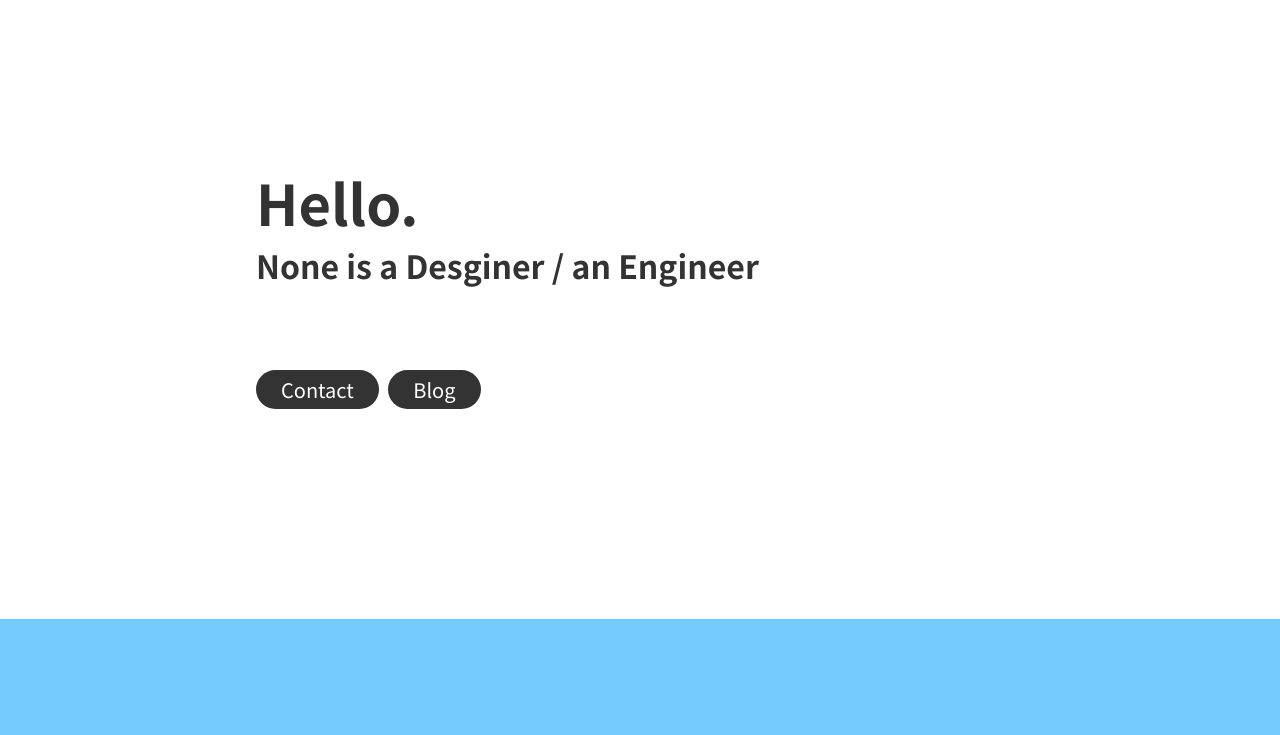
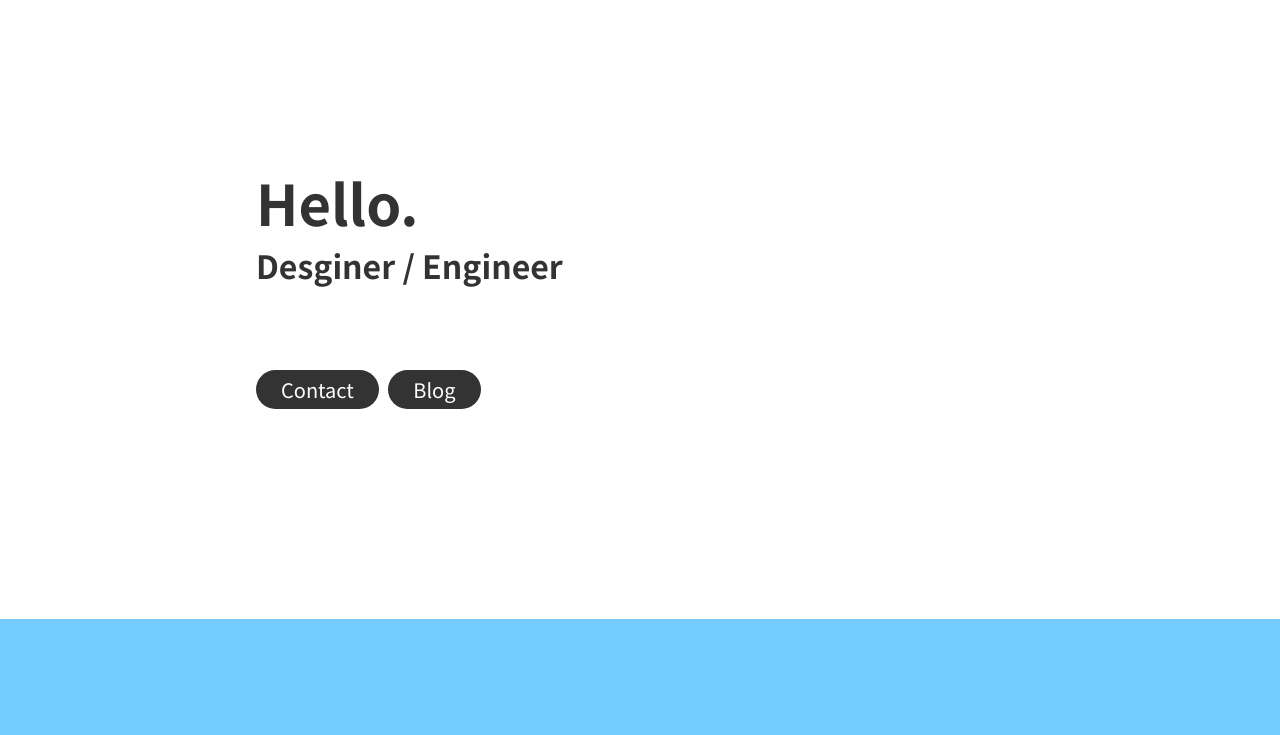
Before and after one commit to noneteya/portfolio_2019, a plain HTML site: page index.html in a window 1280 px wide. Shown: the part 65-800 px from the top of the page. Drawn offline with Linux system fonts and the light colour scheme.

Commit message:
update: 文章を変更

```diff
--- a/index.html
+++ b/index.html
@@ -19,7 +19,7 @@
   <div id="container">
     <div id="top">
       <h1>Hello.</h1>
-      <h2>None is  a Desginer /  an Engineer</h2>
+      <h2>Desginer / Engineer</h2>
 
       <div class="button-wrap">
         <div class="button"><a href="//twitter.com/noneteya">Contact</a></div>
```
